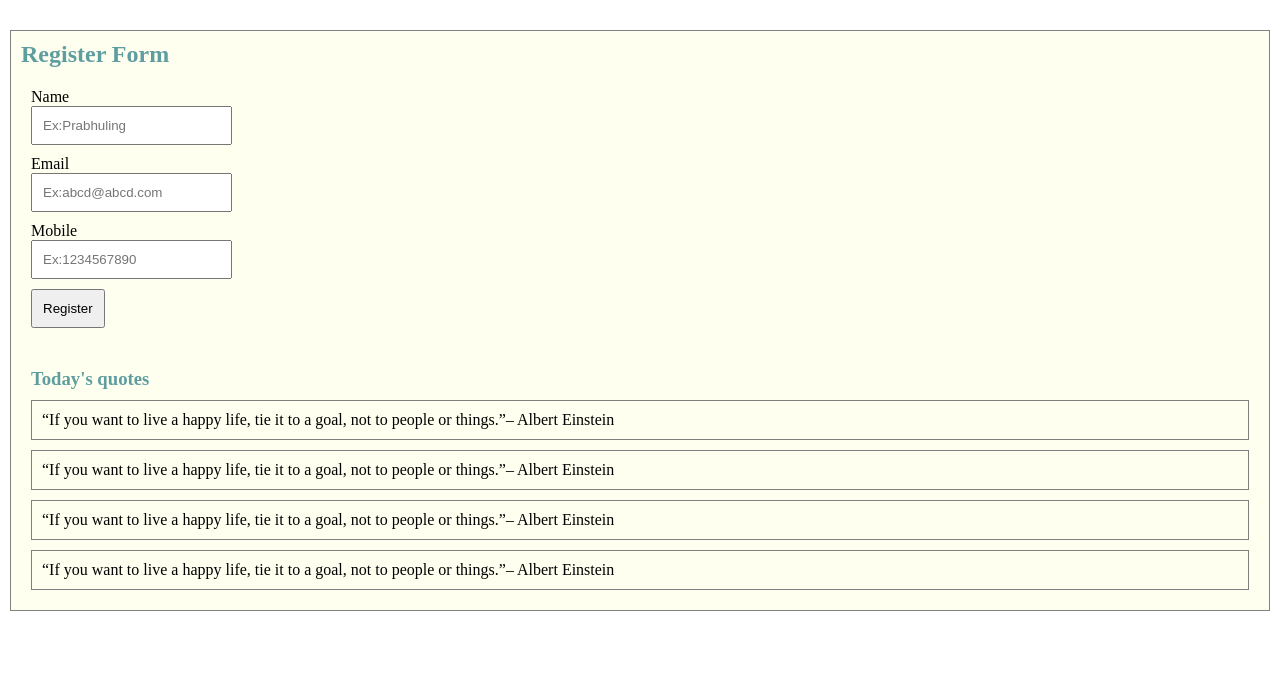
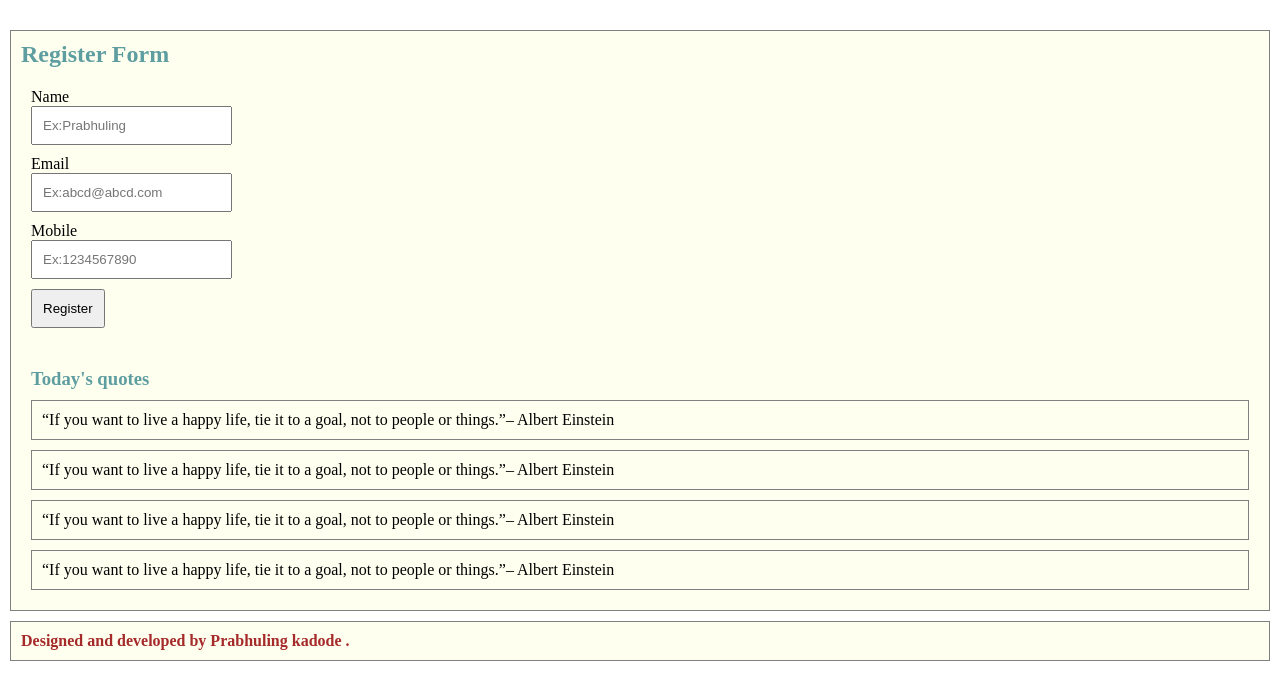
Before and after one commit to prabhu-kadode/accessibility, a plain HTML site: page index.html in a window 1280 px wide. Shown: the part 79-778 px from the top of the page. Drawn offline with Linux system fonts and the light colour scheme.

Commit message:
added footer

```diff
--- a/index.html
+++ b/index.html
@@ -19,6 +19,14 @@
             border: 1px solid grey;
             background-color: ivory;
             padding: 10px;;
+
+        }
+        footer {
+            border: 1px solid grey;
+            background-color: ivory;
+            padding: 10px;;
+            margin-top: 10px;;
+            color: brown;
         }
         main {
             margin-top:40px;;
@@ -100,7 +108,9 @@
             </article>
         </main>
 
-        <footer></footer>
+        <footer>
+            <h4>Designed and developed by Prabhuling kadode .</h4>
+        </footer>
     </div>
 
 </body>
```
